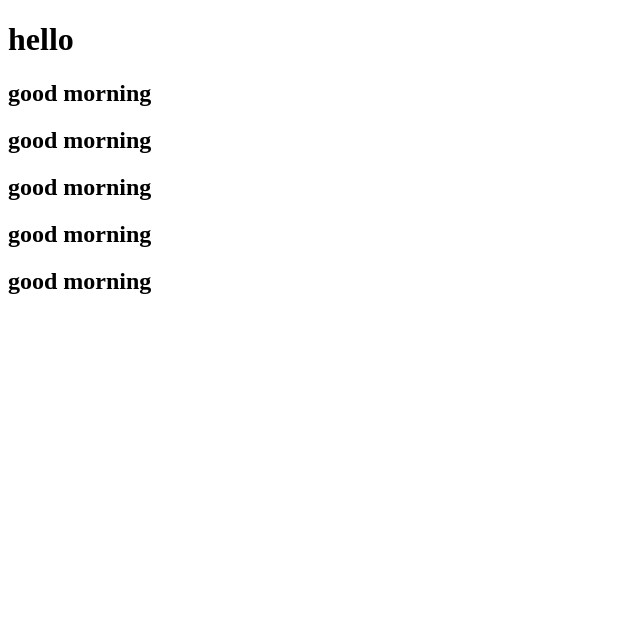
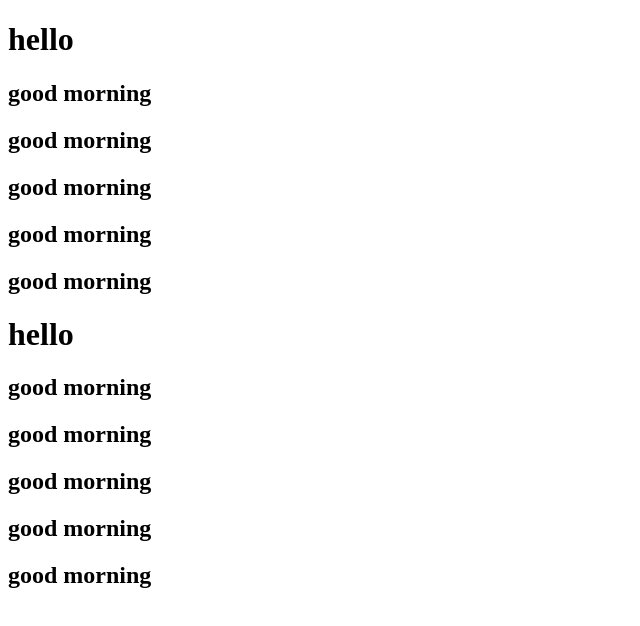
Before and after one commit to I-GIKARU/git_intro, a plain HTML site: page index.html in a window 1280 px wide. Shown: the whole page, without its empty margins (0-640 px from the left). Drawn offline with Linux system fonts and the light colour scheme.

Commit message:
Updated files

```diff
--- a/index.html
+++ b/index.html
@@ -12,6 +12,13 @@
     <h2>good morning</h2>
     <h2>good morning</h2>
     <h2>good morning</h2>
+
+    <h1>hello</h1>
+    <h2>good morning</h2>
+    <h2>good morning</h2>
+    <h2>good morning</h2>
+    <h2>good morning</h2>
+    <h2>good morning</h2>
 </head>
 <body>
 
```
